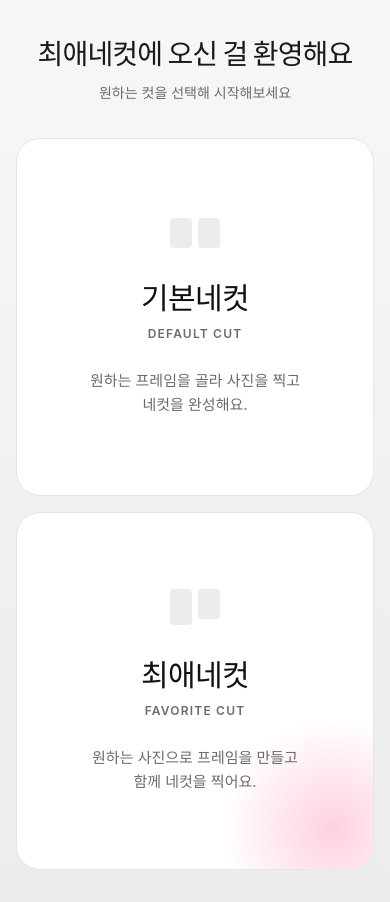
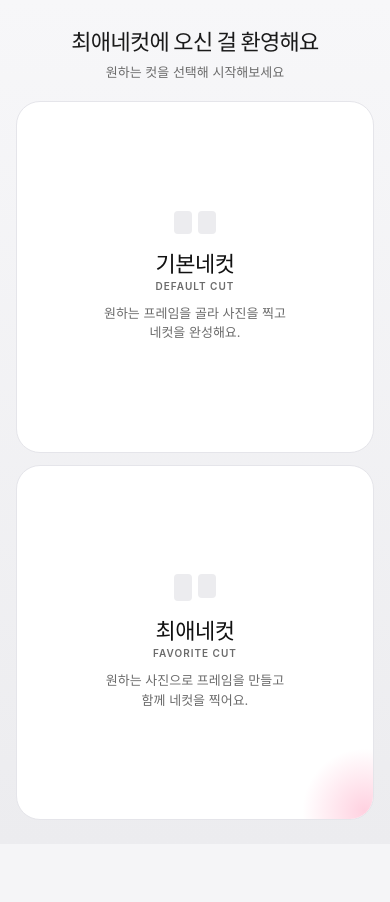
Before and after one commit to eunchan2815/favorite4cut, a React (Vite) app: page / in a window 390 px wide. After the commit the page ends 844 px from the top, so only its background shows below. Built offline with nearby package versions, Linux system fonts and the light colour scheme.

Commit message:
feat: 시트 자동 열림 기능 추가

```diff
--- a/src/pages/DefaultArrange.tsx
+++ b/src/pages/DefaultArrange.tsx
@@ -1,4 +1,4 @@
-import { useRef, useState } from 'react';
+import { useEffect, useRef, useState } from 'react';
 import { useNavigate } from 'react-router-dom';
 import BackButton from '../components/BackButton';
 import FramePreview from '../components/FramePreview';
@@ -13,6 +13,14 @@ export default function DefaultArrange() {
 
   type SheetState = 'closed' | 'half' | 'expanded';
   const [sheetState, setSheetState] = useState<SheetState>('closed');
+
+  // 진입 후 1초 뒤에 시트 자동 오픈 (사용자 시선 자연스럽게 유도)
+  useEffect(() => {
+    const id = window.setTimeout(() => {
+      setSheetState((s) => (s === 'closed' ? 'half' : s));
+    }, 1000);
+    return () => window.clearTimeout(id);
+  }, []);
   // 인덱스로 추적 — 중복 URL이 있어도 정확히 매칭
   const [selectedCaptureIdx, setSelectedCaptureIdx] = useState<number | null>(null);
   const dragStartY = useRef<number | null>(null);
--- a/src/pages/DefaultDecorate.tsx
+++ b/src/pages/DefaultDecorate.tsx
@@ -1,4 +1,4 @@
-import { useRef, useState } from 'react';
+import { useEffect, useRef, useState } from 'react';
 import { useNavigate } from 'react-router-dom';
 import ColorPicker from '../components/ColorPicker';
 import FramePreview from '../components/FramePreview';
@@ -82,6 +82,14 @@ export default function DefaultDecorate() {
   const [tab, setTab] = useState<Tab>('color');
   type SheetState = 'closed' | 'half' | 'expanded';
   const [sheetState, setSheetState] = useState<SheetState>('closed');
+
+  // 진입 후 1초 뒤에 시트 자동 오픈
+  useEffect(() => {
+    const id = window.setTimeout(() => {
+      setSheetState((s) => (s === 'closed' ? 'half' : s));
+    }, 1000);
+    return () => window.clearTimeout(id);
+  }, []);
   const [autoSelectStickerId, setAutoSelectStickerId] = useState<string | null>(null);
   const dragStartY = useRef<number | null>(null);
   const touchStartY = useRef<number | null>(null);
--- a/src/pages/Home.module.css
+++ b/src/pages/Home.module.css
@@ -1,5 +1,6 @@
 .wrap {
   min-height: 100vh;
+  min-height: 100dvh;
   display: flex;
   flex-direction: column;
   align-items: center;
@@ -9,7 +10,7 @@
 }
 
 .brand {
-  font-size: 36px;
+  font-size: clamp(22px, 4.5vw, 36px);
   font-weight: 800;
   letter-spacing: -0.03em;
   margin: 0 0 10px;
@@ -18,7 +19,7 @@
 
 .tagline {
   color: var(--ink-soft);
-  font-size: 16px;
+  font-size: clamp(13px, 1.8vw, 16px);
   margin: 0 0 56px;
   text-align: center;
 }
@@ -30,35 +31,6 @@
   width: 100%;
   max-width: 820px;
   justify-content: center;
-}
-
-@media (max-width: 720px) {
-  .wrap {
-    padding: 32px 16px;
-  }
-  .brand {
-    font-size: 28px;
-  }
-  .tagline {
-    font-size: 14px;
-    margin-bottom: 36px;
-  }
-  .cards {
-    grid-template-columns: 1fr;
-    max-width: 420px;
-    gap: 16px;
-  }
-  .card {
-    padding: 24px;
-    gap: 12px;
-    aspect-ratio: 5 / 4;
-  }
-  .title {
-    font-size: 24px;
-  }
-  .desc {
-    font-size: 14px;
-  }
 }
 
 .card {
@@ -109,7 +81,7 @@
 }
 
 .title {
-  font-size: 30px;
+  font-size: clamp(22px, 5vw, 30px);
   font-weight: 800;
   color: #111;
   letter-spacing: -0.02em;
@@ -118,7 +90,7 @@
 }
 
 .titleEn {
-  font-size: 12px;
+  font-size: clamp(10px, 1.4vw, 12px);
   color: var(--ink-soft);
   font-weight: 600;
   letter-spacing: 0.1em;
@@ -128,7 +100,7 @@
 }
 
 .desc {
-  font-size: 15px;
+  font-size: clamp(13px, 2vw, 15px);
   color: var(--ink-soft);
   line-height: 1.6;
   margin: 10px 0 0;
@@ -149,3 +121,53 @@
   pointer-events: none;
   z-index: 0;
 }
+
+@media (max-width: 720px) {
+  .wrap {
+    padding: 24px 16px;
+    justify-content: flex-start;
+  }
+  .brand {
+    margin-bottom: 6px;
+  }
+  .tagline {
+    margin-bottom: 20px;
+  }
+  .cards {
+    grid-template-columns: 1fr;
+    max-width: 420px;
+    gap: 12px;
+    flex: 1;
+    min-height: 0;
+  }
+  .card {
+    aspect-ratio: auto;
+    padding: clamp(16px, 4vw, 24px);
+    gap: clamp(8px, 2vw, 14px);
+    min-height: 0;
+    justify-content: center;
+  }
+  .iconRow {
+    margin-bottom: 4px;
+  }
+  .miniFrame {
+    width: clamp(16px, 4.5vw, 22px);
+    height: clamp(22px, 6vw, 30px);
+  }
+  .miniFrameTall {
+    height: clamp(26px, 7vw, 36px);
+  }
+  .titleEn {
+    margin-top: -6px;
+  }
+  .desc {
+    line-height: 1.5;
+    margin-top: 4px;
+  }
+  .favoriteGlow {
+    right: -60px;
+    bottom: -60px;
+    width: clamp(120px, 35vw, 180px);
+    height: clamp(120px, 35vw, 180px);
+  }
+}
```
